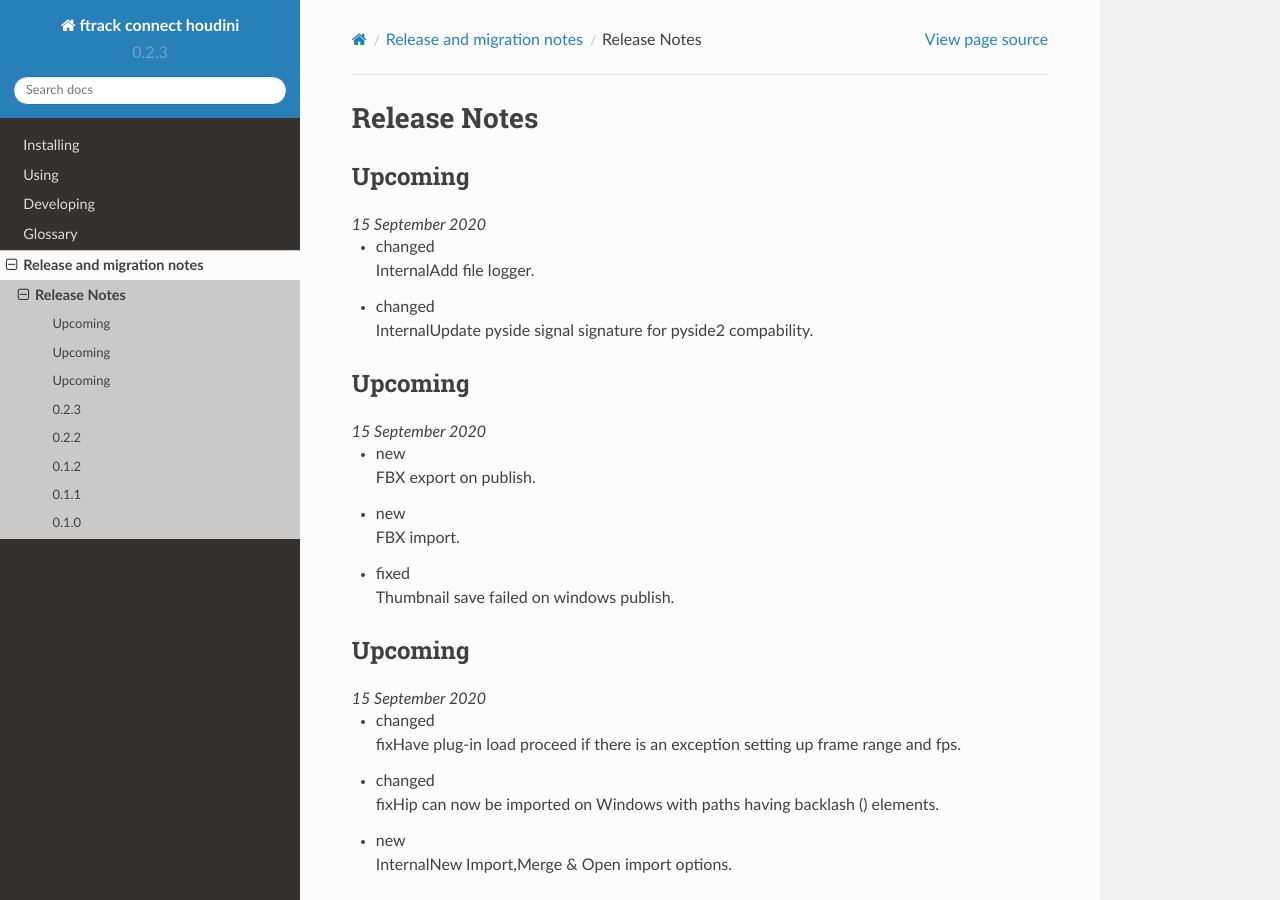
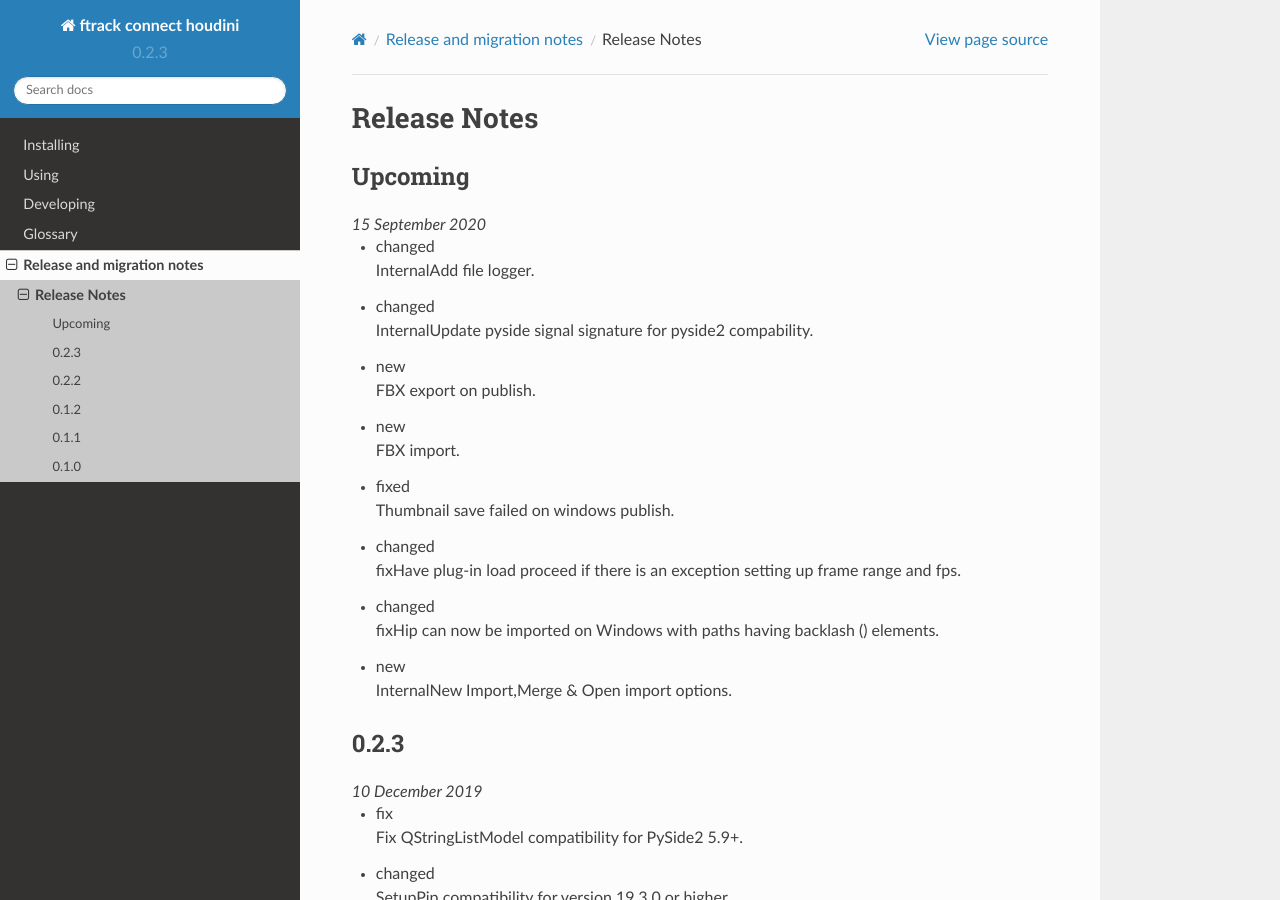
Before and after one commit to ftrackhq/ftrack-connect-houdini, a Sphinx documentation site: the page built from doc/release/release_notes.rst, in a window 1280 px wide and 900 px high. Built offline with Sphinx 7.4.7 and the Read the Docs theme 2.0.0, drawn with Linux system fonts in a browser that asks for light colours.

Commit message:
cleanup release notes

```diff
--- a/doc/release/release_notes.rst
+++ b/doc/release/release_notes.rst
@@ -19,8 +19,6 @@
 
         Update pyside signal signature for pyside2 compability.
 
-.. release:: Upcoming
-
     .. change:: new
 
         FBX export on publish.
@@ -32,8 +30,6 @@
     .. change:: fixed
 
         Thumbnail save failed on windows publish.
-
-.. release:: Upcoming
 
     .. change:: changed
         :tags: fix
```
